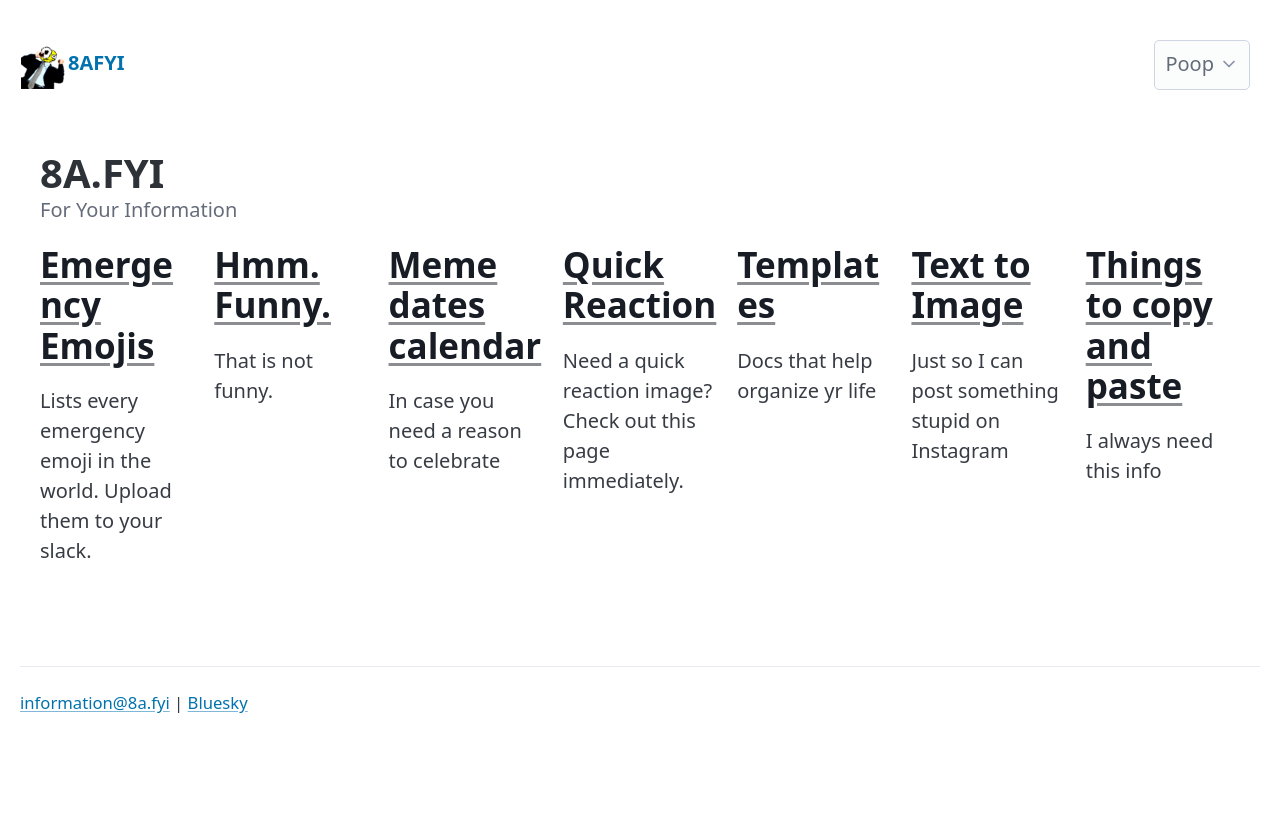
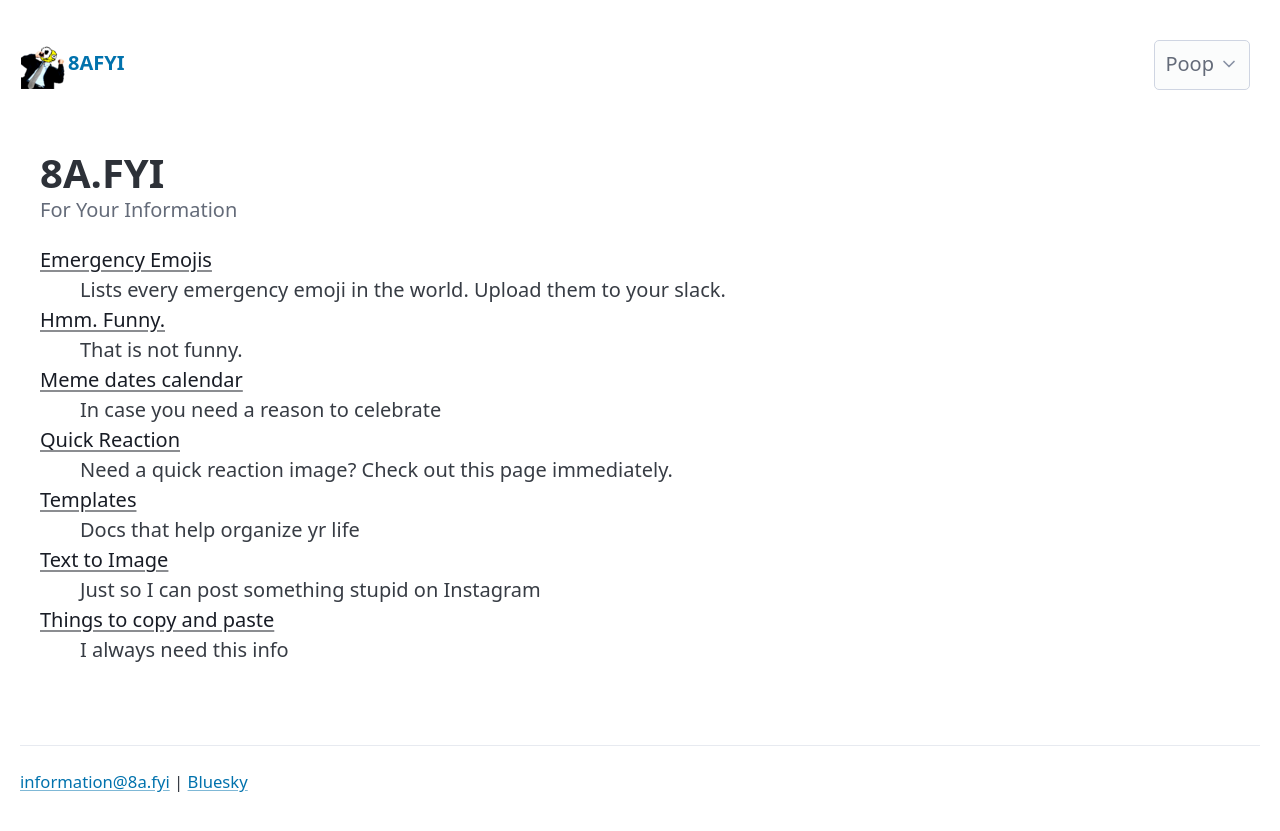
Before and after one commit to 8afyi/8afyi.github.io, a Jekyll site: the page built from index.md, in a window 1280 px wide. Shown: the top 831 px of the page. Built offline with Jekyll 4.4.1, drawn with Linux system fonts in a browser that asks for light colours.

Commit message:
Refactor static pages section to use definition list

```diff
--- a/index.md
+++ b/index.md
@@ -7,19 +7,17 @@ description: For Your Information
 {% assign static_pages = site.pages | where: "layout", "page" | sort: "title" %}
 
 <section>
-  <div class="grid">
+  <dl>
     {% for item in static_pages %}
       {% if item.url != page.url and item.title %}
-          <div>
-          <h2>
+          <dt>
             <a href="{{ item.url | relative_url }}" class="contrast">{{ item.title | escape }}</a>
-          </h2>
+          </dt>
           {% assign item_summary = item.description | default: item.excerpt %}
           {% if item_summary %}
-            <p>{{ item_summary | strip_html | strip_newlines }}</p>
+            <dd>{{ item_summary | strip_html | strip_newlines }}</dd>
           {% endif %}
-          </div>
       {% endif %}
     {% endfor %}
-  </div>
+  </dl>
 </section>
```
